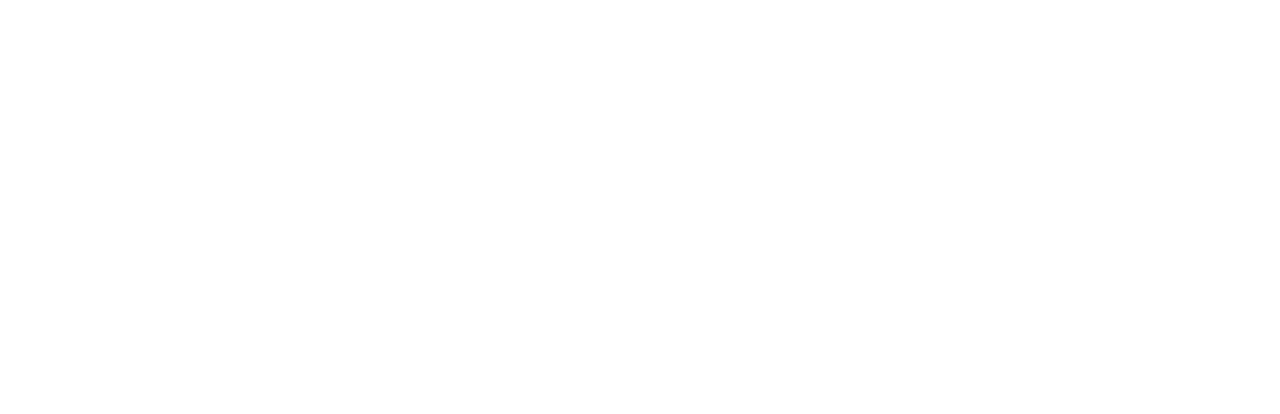
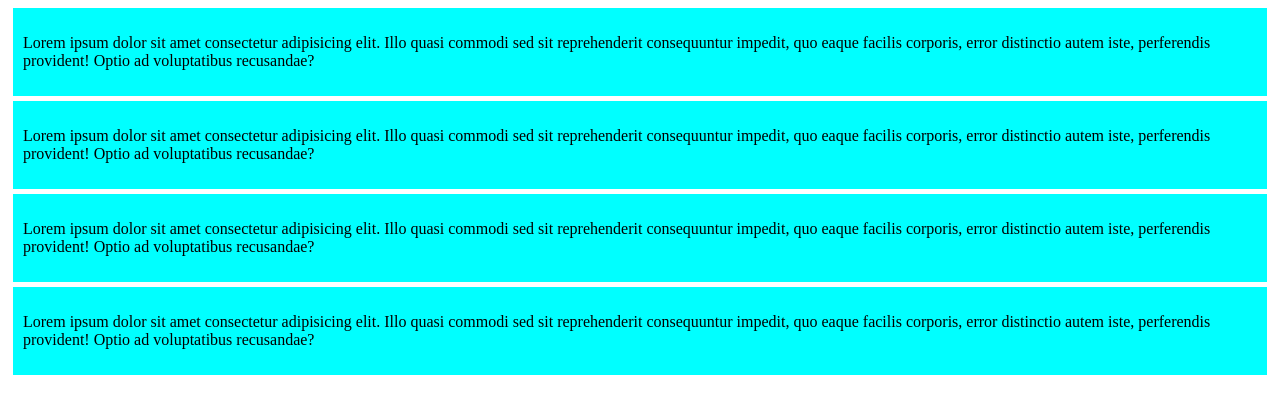
Before and after one commit to Itzhabibul/first-github-repo, a plain HTML site: page index.html in a window 1280 px wide. Drawn offline with Linux system fonts and the light colour scheme.

Commit message:
added first commit

```diff
--- a/index.html
+++ b/index.html
@@ -4,8 +4,29 @@
     <meta charset="UTF-8">
     <meta name="viewport" content="width=device-width, initial-scale=1.0">
     <title>My First Ever Github Repo</title>
+    <link rel="stylesheet" href="style/style.css">
 </head>
 <body>
+    <div>
+        <p>
+            Lorem ipsum dolor sit amet consectetur adipisicing elit. Illo quasi commodi sed sit reprehenderit consequuntur impedit, quo eaque facilis corporis, error distinctio autem iste, perferendis provident! Optio ad voluptatibus recusandae?
+        </p>
+    </div>
+    <div>
+        <p>
+            Lorem ipsum dolor sit amet consectetur adipisicing elit. Illo quasi commodi sed sit reprehenderit consequuntur impedit, quo eaque facilis corporis, error distinctio autem iste, perferendis provident! Optio ad voluptatibus recusandae?
+        </p>
+    </div>
+    <div>
+        <p>
+            Lorem ipsum dolor sit amet consectetur adipisicing elit. Illo quasi commodi sed sit reprehenderit consequuntur impedit, quo eaque facilis corporis, error distinctio autem iste, perferendis provident! Optio ad voluptatibus recusandae?
+        </p>
+    </div>
+    <div>
+        <p>
+            Lorem ipsum dolor sit amet consectetur adipisicing elit. Illo quasi commodi sed sit reprehenderit consequuntur impedit, quo eaque facilis corporis, error distinctio autem iste, perferendis provident! Optio ad voluptatibus recusandae?
+        </p>
+    </div>
 
 </body>
 </html>
--- /dev/null
+++ b/style/style.css
@@ -0,0 +1,5 @@
+div{
+    background-color: aqua;
+    margin: 5px;
+    padding: 10px;
+}
```
